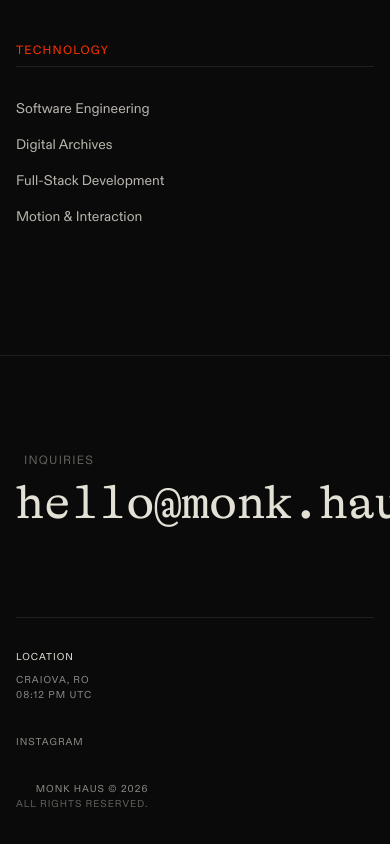
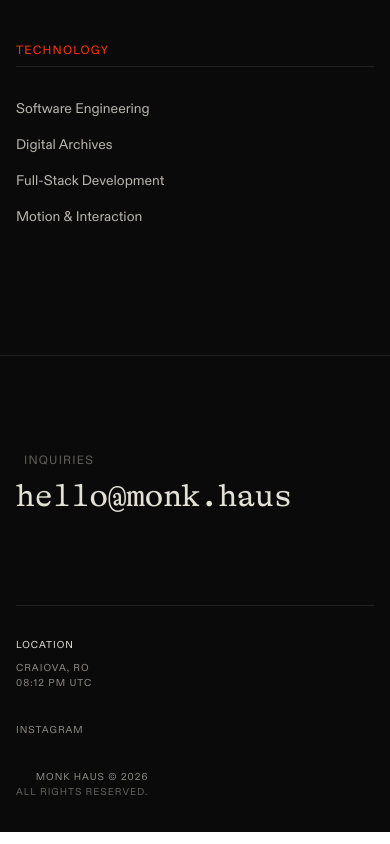
Before and after one commit to monk-haus/monk, a Next.js app: page / in a window 390 px wide. Shown: the part 5775-6619 px from the top of the page. Built offline with nearby package versions, Linux system fonts and the light colour scheme.

Commit message:
email font size

```diff
--- a/src/app/page.tsx
+++ b/src/app/page.tsx
@@ -225,7 +225,7 @@ export default function Home() {
             <span className="font-mono text-xs text-newsprint/40 mb-4 block ml-2 uppercase tracking-widest">
               Inquiries
             </span>
-            <h2 className="font-alpina text-[12vw] leading-[0.8] text-newsprint group-hover:text-signal transition-colors duration-0">
+            <h2 className="font-alpina text-[8vw] md:text-[12vw] leading-[0.8] text-newsprint group-hover:text-signal transition-colors duration-0">
               hello@monk.haus
             </h2>
           </a>
```
